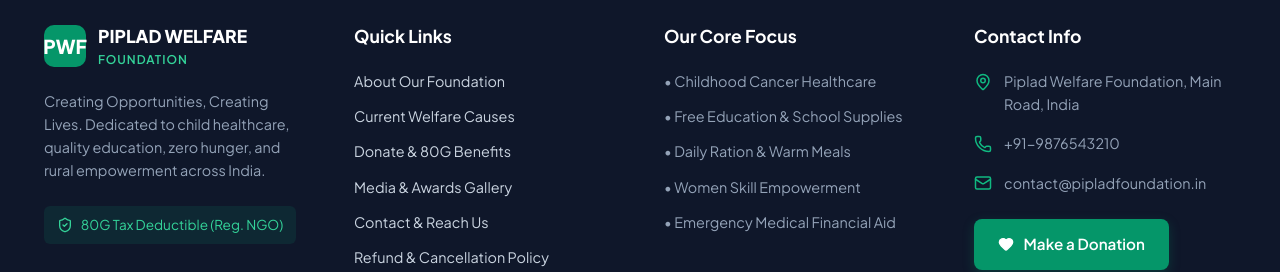
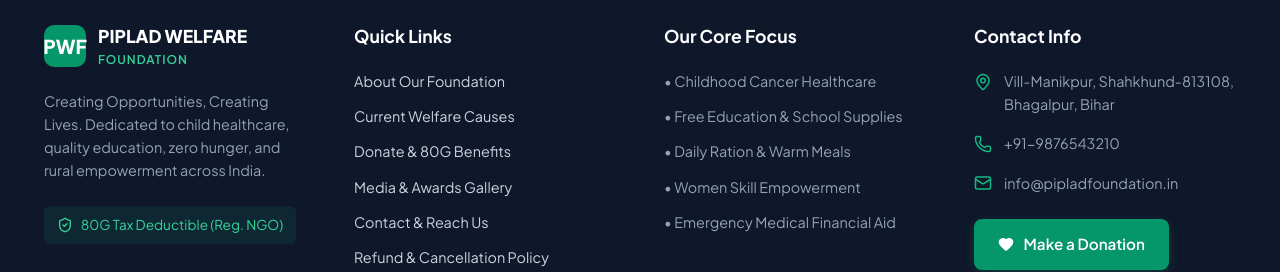
Before and after one commit to Adilra27/Pip_found, a React (Vite) app in the folder frontend/: page /admin in a window 1280 px wide. Shown: the part 803-1075 px from the top of the page. Built offline with nearby package versions, Linux system fonts and the light colour scheme; no server answers.

Commit message:
Update contact details and email
Updated the foundation's headquarters address and official email across the footer, contact page, and refund terms to reflect the current contact information.

```diff
--- a/frontend/src/components/Footer.jsx
+++ b/frontend/src/components/Footer.jsx
@@ -61,7 +61,7 @@
             <div style={{ display: 'flex', flexDirection: 'column', gap: '1rem', fontSize: '0.9rem', color: '#94a3b8' }}>
               <div style={{ display: 'flex', gap: '0.75rem', alignItems: 'flex-start' }}>
                 <MapPin size={18} color="#10b981" style={{ flexShrink: 0, marginTop: '3px' }} />
-                <span>Piplad Welfare Foundation, Main Road, India</span>
+                <span>Vill-Manikpur, Shahkhund-813108, Bhagalpur, Bihar</span>
               </div>
               <div style={{ display: 'flex', gap: '0.75rem', alignItems: 'center' }}>
                 <Phone size={18} color="#10b981" style={{ flexShrink: 0 }} />
@@ -69,7 +69,7 @@
               </div>
               <div style={{ display: 'flex', gap: '0.75rem', alignItems: 'center' }}>
                 <Mail size={18} color="#10b981" style={{ flexShrink: 0 }} />
-                <span>contact@pipladfoundation.in</span>
+                <span>info@pipladfoundation.in</span>
               </div>
               <button className="btn btn-primary" onClick={onOpenDonate} style={{ marginTop: '0.5rem', width: 'fit-content' }}>
                 <Heart size={16} fill="#ffffff" /> Make a Donation
--- a/frontend/src/pages/Contact.jsx
+++ b/frontend/src/pages/Contact.jsx
@@ -63,7 +63,7 @@
                 </div>
                 <div>
                   <h4 style={{ fontWeight: 700, color: '#0f172a' }}>Headquarters Address</h4>
-                  <p style={{ color: '#64748b', fontSize: '0.95rem' }}>Piplad Welfare Foundation, Main Road, India</p>
+                  <p style={{ color: '#64748b', fontSize: '0.95rem' }}>Vill-Manikpur, Shahkhund-813108, Bhagalpur, Bihar</p>
                 </div>
               </div>
 
@@ -83,7 +83,7 @@
                 </div>
                 <div>
                   <h4 style={{ fontWeight: 700, color: '#0f172a' }}>Email Address</h4>
-                  <p style={{ color: '#64748b', fontSize: '0.95rem' }}>contact@pipladfoundation.in</p>
+                  <p style={{ color: '#64748b', fontSize: '0.95rem' }}>info@pipladfoundation.in</p>
                 </div>
               </div>
 
--- a/frontend/src/pages/Terms.jsx
+++ b/frontend/src/pages/Terms.jsx
@@ -26,7 +26,7 @@
 
             <h2 className="heading-md" style={{ marginBottom: '1rem', color: '#0f172a' }}>2. How to Request a Refund</h2>
             <p style={{ marginBottom: '1.5rem' }}>
-              To request a refund, please write an email to <strong>contact@pipladfoundation.in</strong> with your donation details, transaction reference ID, payment method used, and reason for refund. Refund requests will be reviewed by our board within 5 working days.
+              To request a refund, please write an email to <strong>info@pipladfoundation.in</strong> with your donation details, transaction reference ID, payment method used, and reason for refund. Refund requests will be reviewed by our board within 5 working days.
             </p>
 
             <h2 className="heading-md" style={{ marginBottom: '1rem', color: '#0f172a' }}>3. 80G Tax Receipt Terms</h2>
```
